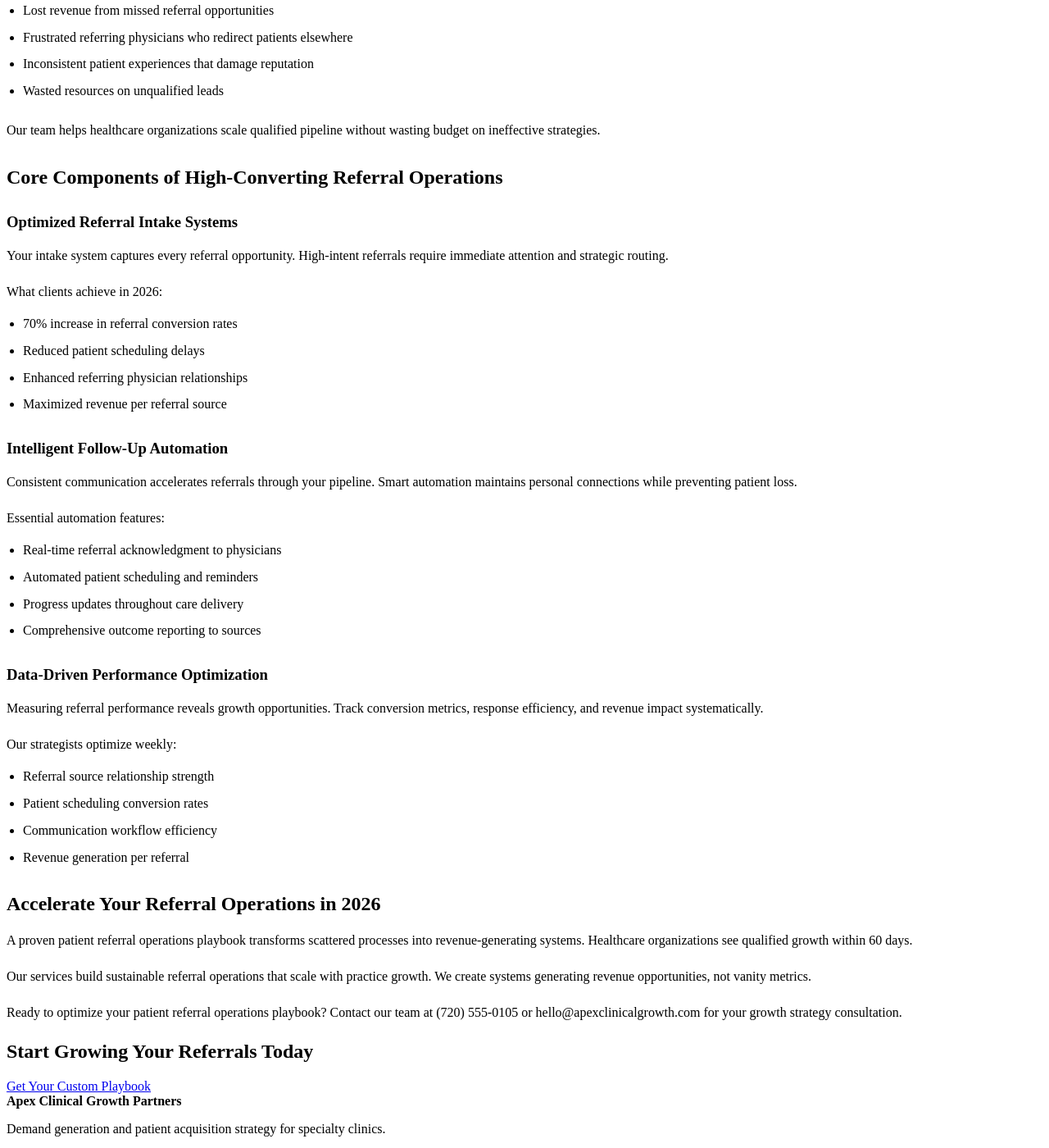
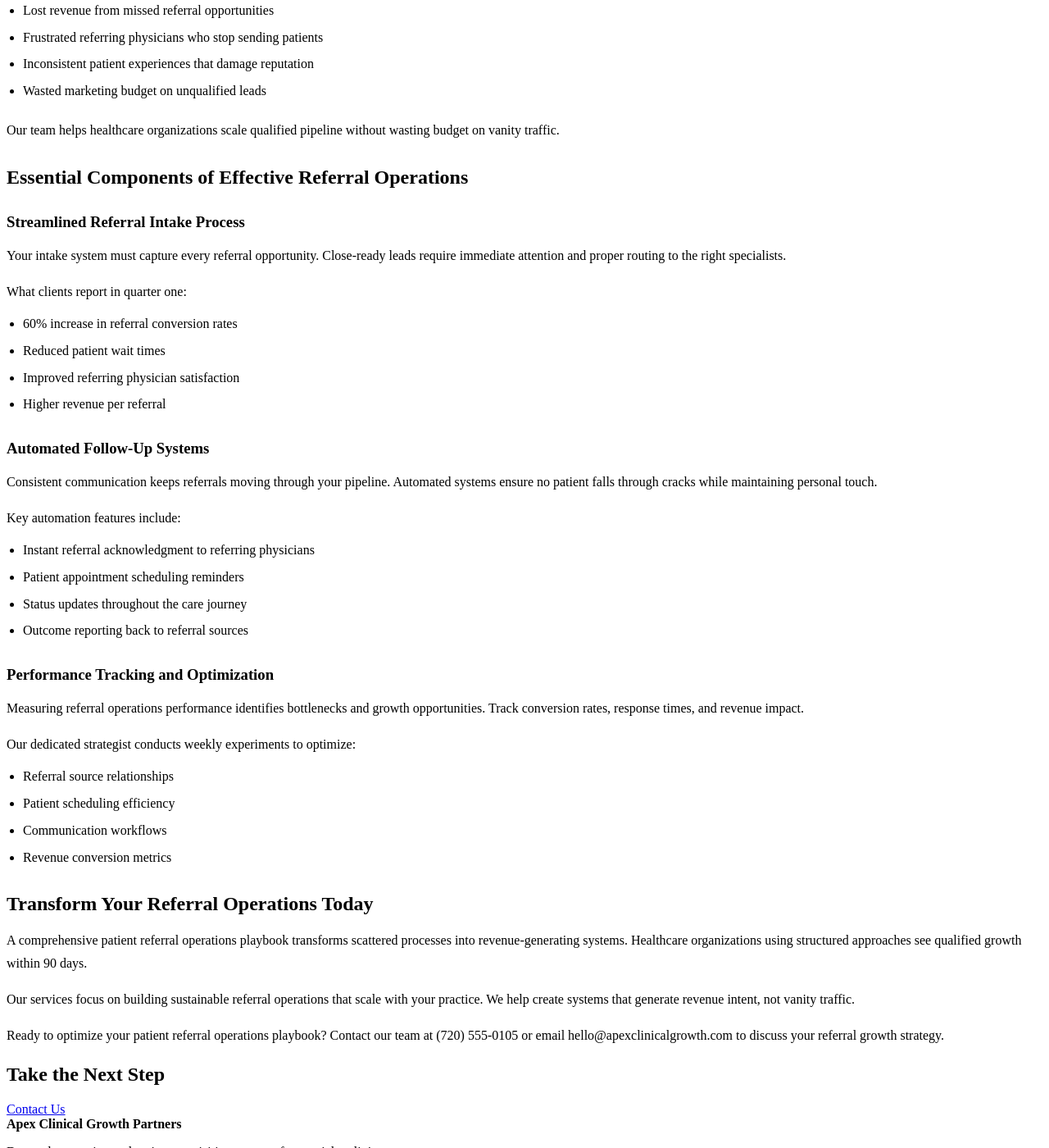
Before and after one commit to prjctlphbt/orbitr-canary-angular-20260228, a Jekyll site: the page angular-referral-ops-playbook-20260228142149.html, which Jekyll copies as it is, in a window 1280 px wide and 1400 px high, scrolled down 361 px. Shown: the whole window at 82% size. Built offline with Jekyll 4.4.1, drawn with Linux system fonts in a browser that asks for light colours; some of the changed text lies outside the part shown.

Commit message:
Rollback: Revert changes to angular-referral-ops-playbook-20260228142149.html

```diff
--- a/angular-referral-ops-playbook-20260228142149.html
+++ b/angular-referral-ops-playbook-20260228142149.html
@@ -4,8 +4,8 @@
 <head>
 <meta charset="utf-8"/>
 <meta content="width=device-width, initial-scale=1.0" name="viewport"/>
-<meta content="Streamline patient referrals with our proven operations playbook. Boost conversion rates by 60%, optimize workflows, and accelerate healthcare growth in 2026." name="description"/>
-<title>Patient Referral Operations Playbook - Healthcare Growth 2026</title>
+<meta content="Streamline patient referrals with our comprehensive operations playbook. Optimize workflows, boost growth, and improve patient outcomes. Get started today." name="description"/>
+<title>Patient Referral Operations Playbook - Healthcare Growth</title>
 <style>
 
 
@@ -95,69 +95,69 @@
 <a href="/services/">Services</a>
 <a href="/blog/insights/">Insights</a>
 <a href="/contact/">Contact</a>
-<a class="cta" href="/contact/">Book Strategy Call</a>
+<a class="cta" href="/contact/">Book Intro Call</a>
 </nav>
 </div>
 </header>
 <main class="page-main">
 <section class="page-hero landing-hero">
 <div class="container">
-<h1>Patient Referral Operations Playbook - Healthcare Growth 2026</h1>
-<a class="cta" href="/services/">Get Your Playbook</a>
+<h1>Patient Referral Operations Playbook - Healthcare Growth</h1>
+<a class="cta" href="/services/">Contact Us</a>
 </div>
 </section>
 <section class="landing-content">
 <div class="container orbitr-generated-content">
-<h1>Patient Referral Operations Playbook - Healthcare Growth 2026</h1>
-<p>Your patient referral operations playbook determines practice success. Healthcare organizations lose 45% of referrals due to broken processes.</p>
-<p>Apex Clinical Growth Partners creates systematic approaches that convert referral opportunities into measurable revenue growth across healthcare markets.</p>
-<h2>Why Your Patient Referral Operations Playbook Drives Growth</h2>
-<p>Referral operations directly impact revenue and sustainability. Without structured patient referral operations, practices experience:</p>
+<h1>Patient Referral Operations Playbook - Healthcare Growth</h1>
+<p>Your patient referral operations playbook determines whether your practice grows or stagnates. Most healthcare organizations lose 40% of referrals due to broken processes and missed follow-ups.</p>
+<p>Orbitr Canary Angular 20260228 serving the Denver, CO community specializes in creating systematic approaches that convert referral intent into revenue growth.</p>
+<h2>Why Your Patient Referral Operations Playbook Matters</h2>
+<p>Referral operations directly impact your bottom line. Without a structured patient referral operations playbook, practices experience:</p>
 <ul>
 <li>Lost revenue from missed referral opportunities</li>
-<li>Frustrated referring physicians who redirect patients elsewhere</li>
+<li>Frustrated referring physicians who stop sending patients</li>
 <li>Inconsistent patient experiences that damage reputation</li>
-<li>Wasted resources on unqualified leads</li>
+<li>Wasted marketing budget on unqualified leads</li>
 </ul>
-<p>Our team helps healthcare organizations scale qualified pipeline without wasting budget on ineffective strategies.</p>
-<h2>Core Components of High-Converting Referral Operations</h2>
-<h3>Optimized Referral Intake Systems</h3>
-<p>Your intake system captures every referral opportunity. High-intent referrals require immediate attention and strategic routing.</p>
-<p>What clients achieve in 2026:
+<p>Our team helps healthcare organizations scale qualified pipeline without wasting budget on vanity traffic.</p>
+<h2>Essential Components of Effective Referral Operations</h2>
+<h3>Streamlined Referral Intake Process</h3>
+<p>Your intake system must capture every referral opportunity. Close-ready leads require immediate attention and proper routing to the right specialists.</p>
+<p>What clients report in quarter one:
 <ul>
-<li>70% increase in referral conversion rates</li>
-<li>Reduced patient scheduling delays</li>
-<li>Enhanced referring physician relationships</li>
-<li>Maximized revenue per referral source</li>
+<li>60% increase in referral conversion rates</li>
+<li>Reduced patient wait times</li>
+<li>Improved referring physician satisfaction</li>
+<li>Higher revenue per referral</li>
 </ul></p>
-<h3>Intelligent Follow-Up Automation</h3>
-<p>Consistent communication accelerates referrals through your pipeline. Smart automation maintains personal connections while preventing patient loss.</p>
-<p>Essential automation features:
+<h3>Automated Follow-Up Systems</h3>
+<p>Consistent communication keeps referrals moving through your pipeline. Automated systems ensure no patient falls through cracks while maintaining personal touch.</p>
+<p>Key automation features include:
 <ul>
-<li>Real-time referral acknowledgment to physicians</li>
-<li>Automated patient scheduling and reminders</li>
-<li>Progress updates throughout care delivery</li>
-<li>Comprehensive outcome reporting to sources</li>
+<li>Instant referral acknowledgment to referring physicians</li>
+<li>Patient appointment scheduling reminders</li>
+<li>Status updates throughout the care journey</li>
+<li>Outcome reporting back to referral sources</li>
 </ul></p>
-<h3>Data-Driven Performance Optimization</h3>
-<p>Measuring referral performance reveals growth opportunities. Track conversion metrics, response efficiency, and revenue impact systematically.</p>
-<p>Our strategists optimize weekly:
+<h3>Performance Tracking and Optimization</h3>
+<p>Measuring referral operations performance identifies bottlenecks and growth opportunities. Track conversion rates, response times, and revenue impact.</p>
+<p>Our dedicated strategist conducts weekly experiments to optimize:
 <ul>
-<li>Referral source relationship strength</li>
-<li>Patient scheduling conversion rates</li>
-<li>Communication workflow efficiency</li>
-<li>Revenue generation per referral</li>
+<li>Referral source relationships</li>
+<li>Patient scheduling efficiency</li>
+<li>Communication workflows</li>
+<li>Revenue conversion metrics</li>
 </ul></p>
-<h2>Accelerate Your Referral Operations in 2026</h2>
-<p>A proven patient referral operations playbook transforms scattered processes into revenue-generating systems. Healthcare organizations see qualified growth within 60 days.</p>
-<p>Our services build sustainable referral operations that scale with practice growth. We create systems generating revenue opportunities, not vanity metrics.</p>
-<p>Ready to optimize your patient referral operations playbook? Contact our team at (720) 555-0105 or hello@apexclinicalgrowth.com for your growth strategy consultation.</p>
+<h2>Transform Your Referral Operations Today</h2>
+<p>A comprehensive patient referral operations playbook transforms scattered processes into revenue-generating systems. Healthcare organizations using structured approaches see qualified growth within 90 days.</p>
+<p>Our services focus on building sustainable referral operations that scale with your practice. We help create systems that generate revenue intent, not vanity traffic.</p>
+<p>Ready to optimize your patient referral operations playbook? Contact our team at (720) 555-0105 or email hello@apexclinicalgrowth.com to discuss your referral growth strategy.</p>
 </div>
 </section>
 <section class="landing-cta">
 <div class="container">
-<h2>Start Growing Your Referrals Today</h2>
-<a class="cta" href="/services/">Get Your Custom Playbook</a>
+<h2>Take the Next Step</h2>
+<a class="cta" href="/services/">Contact Us</a>
 </div>
 </section>
 </main>
```
